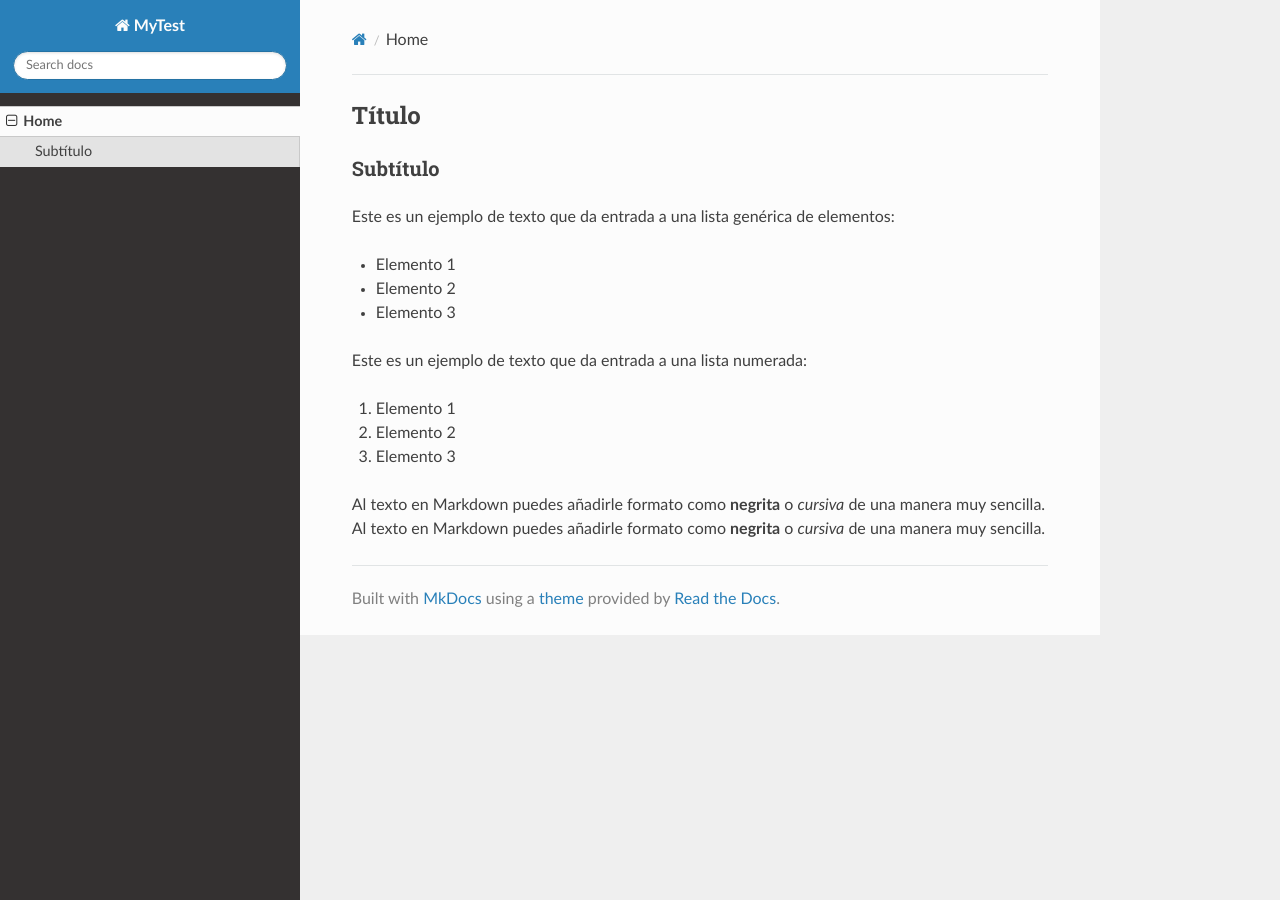
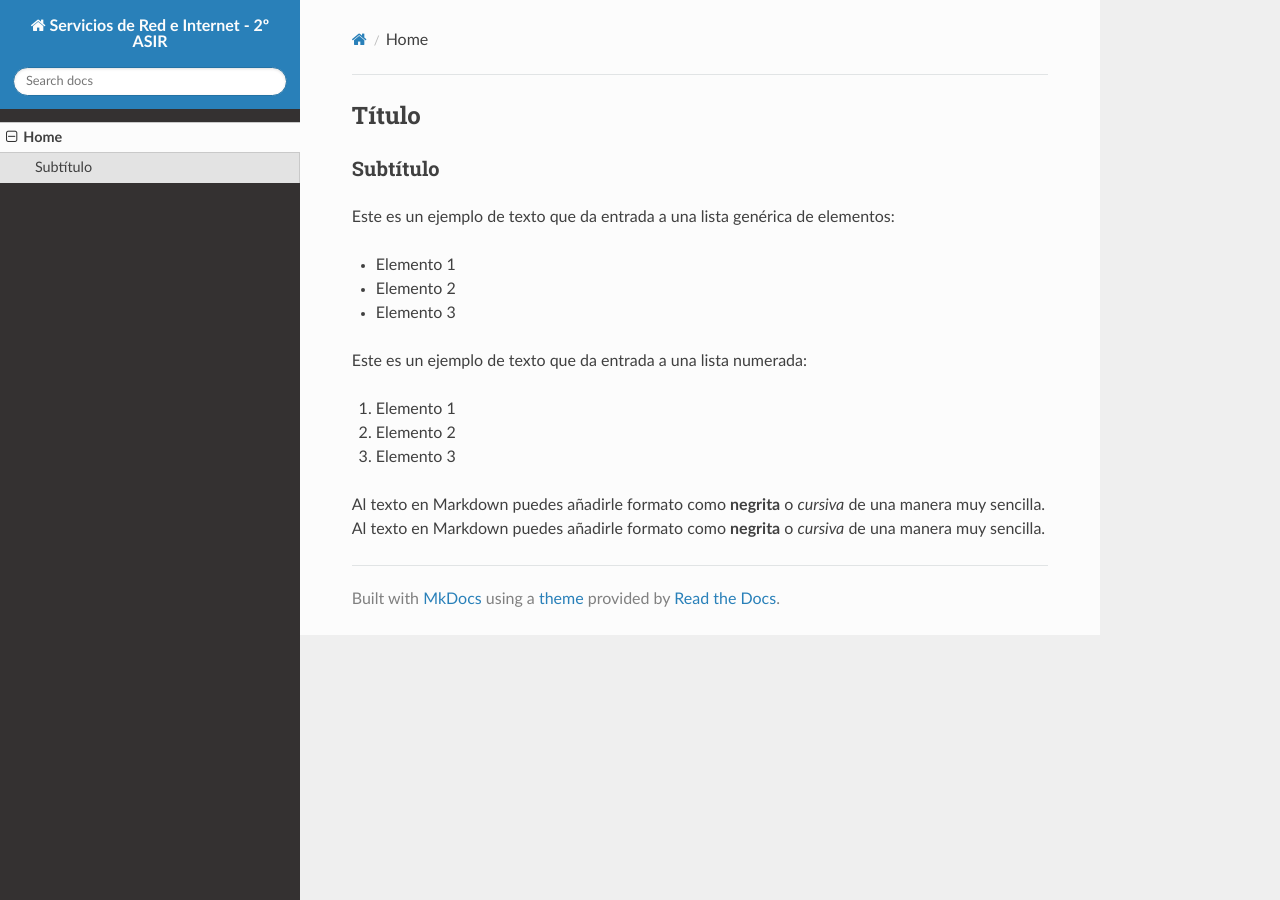
Before and after one commit to ManuelFdez1/SRI2526, an MkDocs documentation site: the page built from docs/README.md, in a window 1280 px wide. Built offline with MkDocs 1.6.1, drawn with Linux system fonts in a browser that asks for light colours; nearby versions of some CDN libraries.

Commit message:
actualiza doc

```diff
--- a/mkdocs.yml
+++ b/mkdocs.yml
@@ -1,2 +1,2 @@
-site_name: MyTest
+site_name: Servicios de Red e Internet - 2º ASIR
 theme: readthedocs
```
